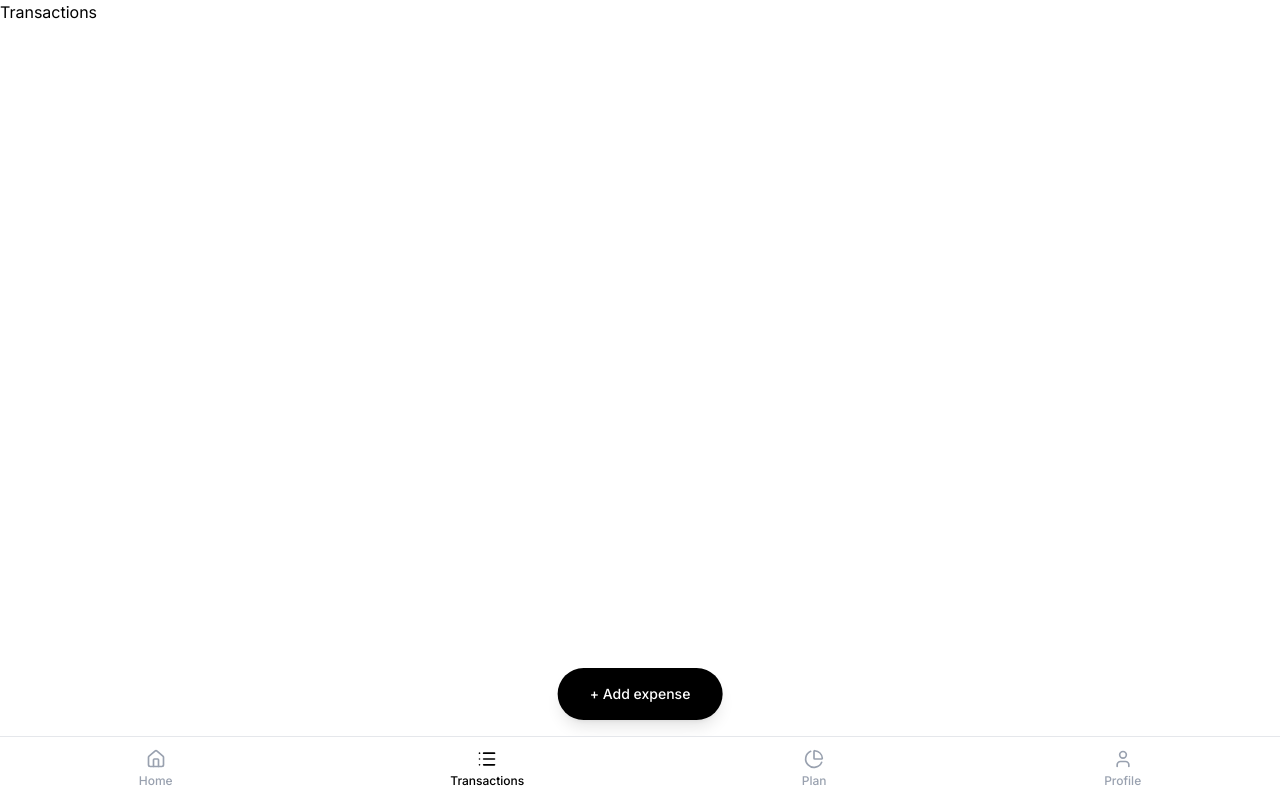
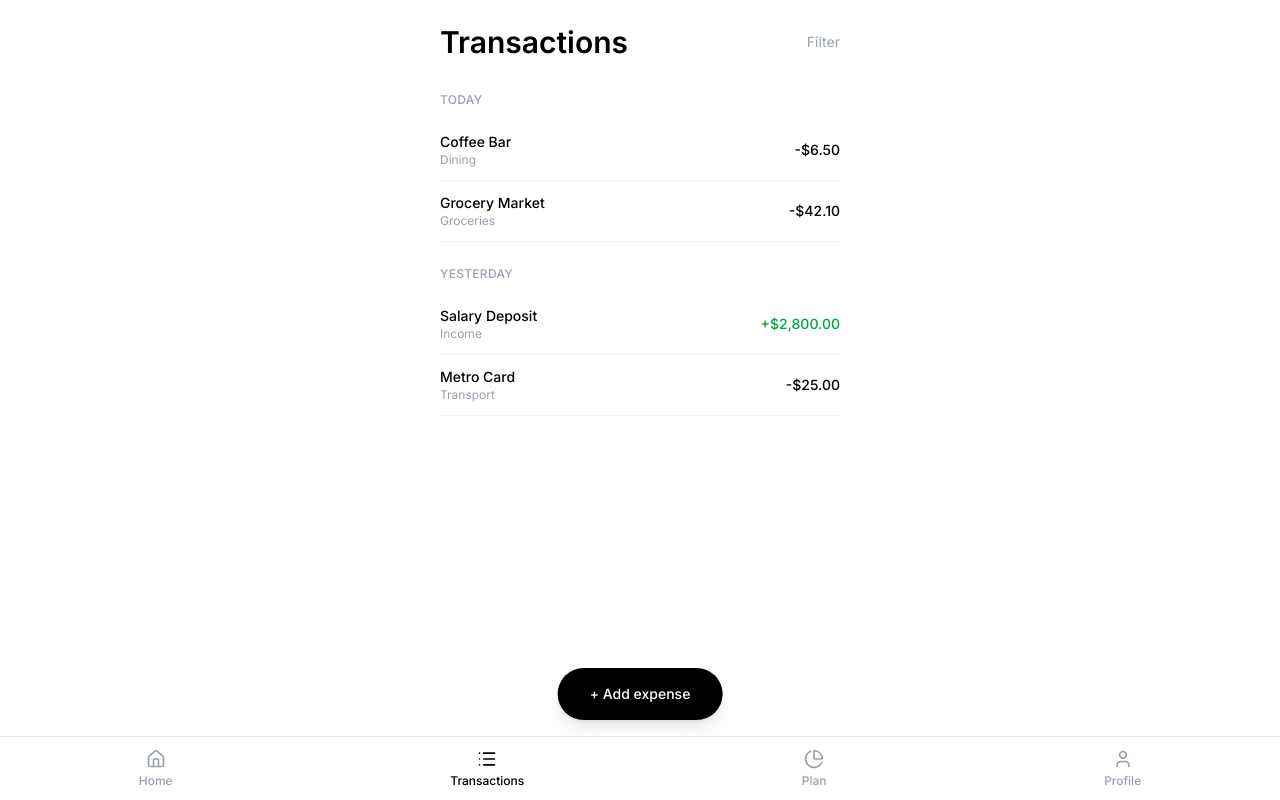
Before and after one commit to JosiahYule/allowance, a React (Vite) app: page /transactions in a window 1280 px wide. Built offline with nearby package versions, Linux system fonts and the light colour scheme.

Commit message:
transactions page with grouped date display

```diff
--- a/src/pages/Transactions.jsx
+++ b/src/pages/Transactions.jsx
@@ -1,7 +1,63 @@
 function Transactions() {
+  const transactions = [
+    { id: 1, description: 'Coffee Bar', amount: -6.50, category: 'Dining', date: '2026-05-08' },
+    { id: 2, description: 'Grocery Market', amount: -42.10, category: 'Groceries', date: '2026-05-08' },
+    { id: 3, description: 'Salary Deposit', amount: 2800.00, category: 'Income', date: '2026-05-07' },
+    { id: 4, description: 'Metro Card', amount: -25.00, category: 'Transport', date: '2026-05-07' },
+  ]
+
+  const formatCurrency = (amount) => {
+    const formatted = Math.abs(amount).toLocaleString('en-CA', {
+      minimumFractionDigits: 2,
+      maximumFractionDigits: 2
+    })
+    return amount < 0 ? `-$${formatted}` : `+$${formatted}`
+  }
+
+  const groupByDate = (transactions) => {
+    return transactions.reduce((groups, transaction) => {
+      const date = transaction.date
+      if (!groups[date]) groups[date] = []
+      groups[date].push(transaction)
+      return groups
+    }, {})
+  }
+
+  const grouped = groupByDate(transactions)
+
+  const formatDateLabel = (dateStr) => {
+    const today = new Date().toISOString().split('T')[0]
+    const yesterday = new Date(Date.now() - 86400000).toISOString().split('T')[0]
+    if (dateStr === today) return 'Today'
+    if (dateStr === yesterday) return 'Yesterday'
+    return dateStr
+  }
+
   return (
-    <div>
-      <h1>Transactions</h1>
+    <div className="p-6 max-w-md mx-auto">
+      <div className="flex justify-between items-center mb-8">
+        <p className="text-3xl font-semibold text-black">Transactions</p>
+        <button className="text-sm text-gray-400">Filter</button>
+      </div>
+
+      {Object.entries(grouped).map(([date, items]) => (
+        <div key={date} className="mb-6">
+          <p className="text-xs font-medium text-gray-400 uppercase tracking-wide mb-3">
+            {formatDateLabel(date)}
+          </p>
+          {items.map(transaction => (
+            <div key={transaction.id} className="flex justify-between items-center py-3 border-b border-gray-100">
+              <div>
+                <p className="text-sm font-medium text-black">{transaction.description}</p>
+                <p className="text-xs text-gray-400">{transaction.category}</p>
+              </div>
+              <p className={`text-sm font-medium ${transaction.amount < 0 ? 'text-black' : 'text-green-600'}`}>
+                {formatCurrency(transaction.amount)}
+              </p>
+            </div>
+          ))}
+        </div>
+      ))}
     </div>
   )
 }
```
